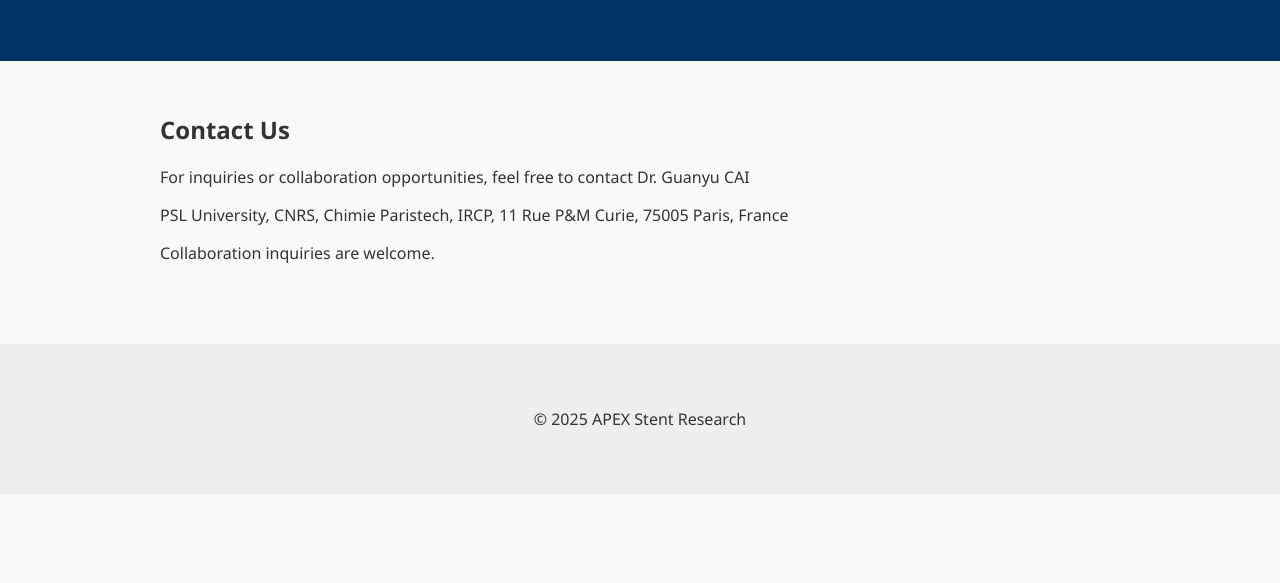
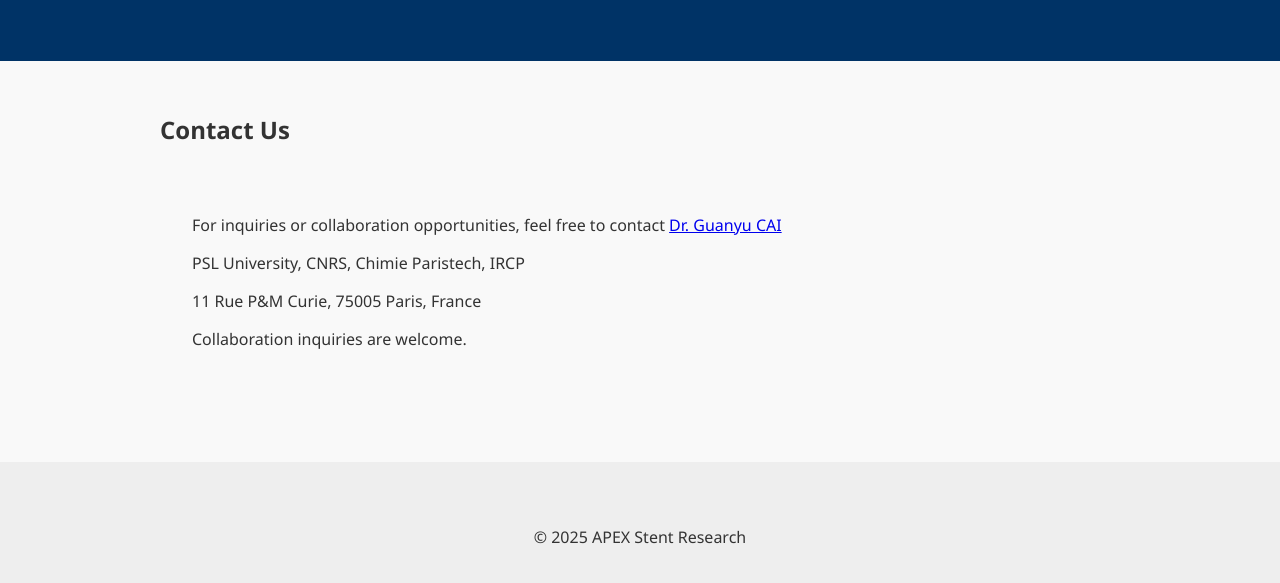
Before and after one commit to iac011/apex-stent, a plain HTML site: page contact.html in a window 1280 px wide. Shown: the part 159-742 px from the top of the page. Drawn offline with Linux system fonts and the light colour scheme.

Commit message:
contact.html

```diff
--- a/contact.html
+++ b/contact.html
@@ -8,15 +8,14 @@
 </ul></nav></div></header>
 <main class="container">
 <h2>Contact Us</h2>
-
-    <p> For inquiries or collaboration opportunities, feel free to contact Dr. Guanyu CAI<a href="mailto:guanyu.cai@chimieparistech.psl.eu?subject=APEX%20Stent%20Inquiry&body=Dear%20Dr.%20Cai%2C%0A%0AI%20am%20interested%20in...">
-        </a>
+  <div class="container">
+    <p> For inquiries or collaboration opportunities, feel free to contact <a href="mailto:guanyu.cai@chimieparistech.psl.eu?subject=APEX%20Stent%20Inquiry&body=Dear%20Dr.%20Cai%2C%0A%0AI%20am%20interested%20in...">Dr. Guanyu CAI</a>
     </p>
 
-  <p>PSL University, CNRS, Chimie Paristech, IRCP,
-    11 Rue P&M Curie, 75005 Paris, France</p>
-
+  <p>PSL University, CNRS, Chimie Paristech, IRCP</P>
+  <p>11 Rue P&M Curie, 75005 Paris, France</p>
   <p>Collaboration inquiries are welcome.</p>
+  </div>
 </main>
 <footer><div class="container"><p>&copy; 2025 APEX Stent Research</p></div></footer>
 </body></html>
```
